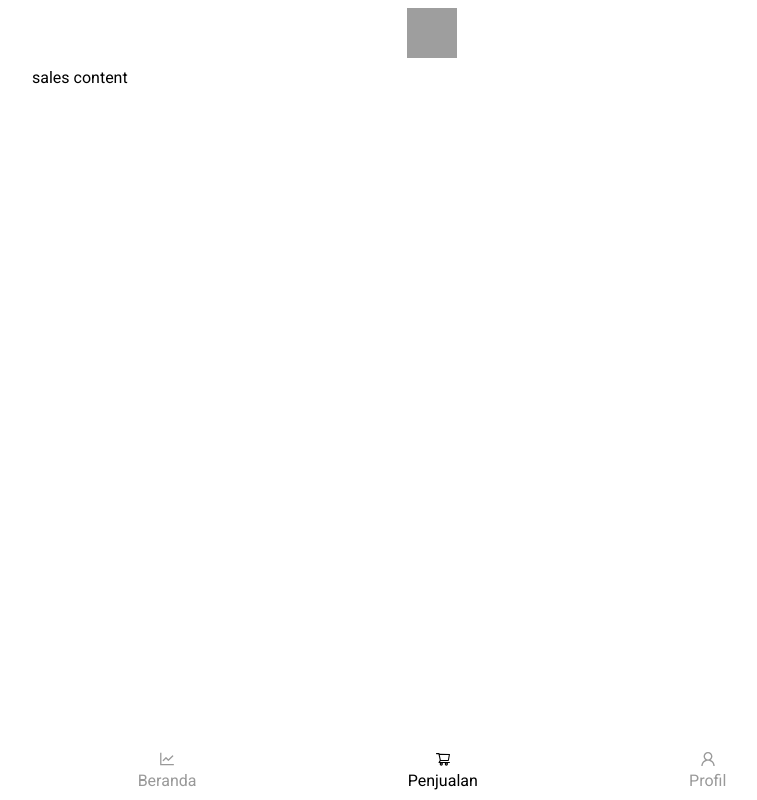
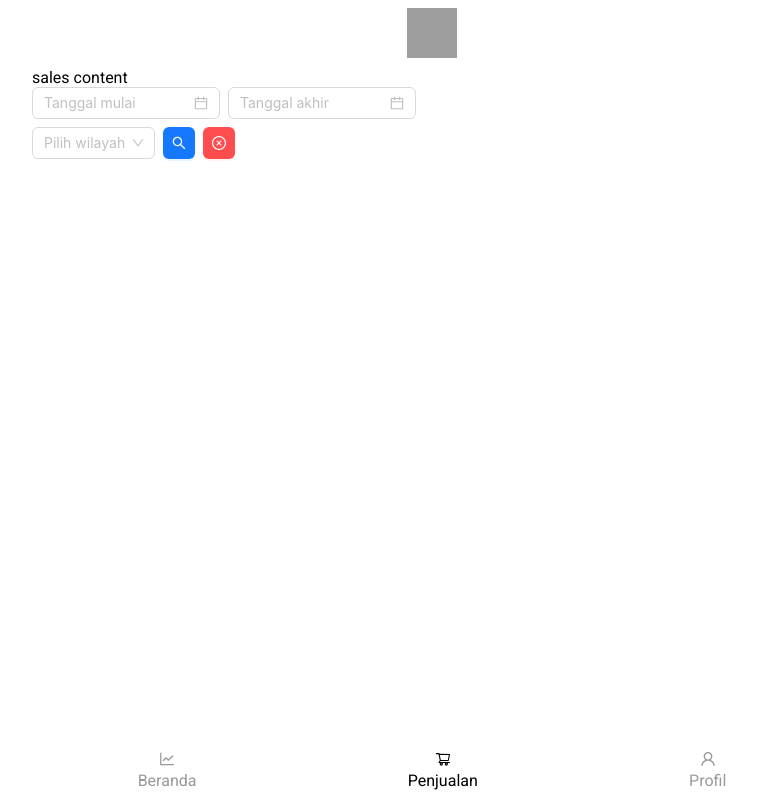
Before and after one commit to heruujoko/project-explorer, a Next.js app: page /dashboard/sales in a window 1280 px wide. Shown: the whole page, without its empty margins (208-965 px from the left). Built offline with nearby package versions, Linux system fonts and the light colour scheme; grey boxes are pictures that could not be loaded.

Commit message:
sales toolbar

```diff
--- a/common/helpers/numbers.ts
+++ b/common/helpers/numbers.ts
@@ -1,11 +1,11 @@
 export const priceFormat = (num: number): string => {
     try {
         const formatted = new Intl.NumberFormat('id-ID', { maximumSignificantDigits: 3 }).format(
-      num,
+            num
         );
 
         return `Rp. ${formatted}`;
     } catch (err) {
         return `-`;
     }
-}
+};
--- /dev/null
+++ b/feature/sales-toolbar/index.module.css
@@ -0,0 +1,10 @@
+.container {
+    display: flex;
+    flex-direction: column;
+    gap: 8px;
+
+    .row {
+        display: flex;
+        gap: 8px;
+    }
+}
--- /dev/null
+++ b/feature/sales-toolbar/index.tsx
@@ -0,0 +1,94 @@
+/* eslint-disable no-unused-vars */
+import React, { useState } from 'react';
+import { DatePicker, Select, Button } from 'antd';
+import { SearchOutlined, CloseCircleOutlined } from '@ant-design/icons';
+import css from './index.module.css';
+import dayjs from 'dayjs';
+
+interface ToolbarState {
+    startDate?: dayjs.Dayjs | null;
+    endDate?: dayjs.Dayjs | null;
+    region?: string;
+}
+
+interface SalesToolbarProp {
+    onChange: (state: ToolbarState) => void;
+    loading?: boolean;
+}
+
+const SalesToolbar: React.FC<SalesToolbarProp> = ({ onChange, loading }) => {
+    const [toolState, setToolState] = useState<ToolbarState>({});
+
+    const handleSearch = () => {
+        onChange(toolState);
+    };
+
+    return (
+        <div className={css.container}>
+            <div className={css.row}>
+                <DatePicker
+                    disabled={loading}
+                    value={toolState.startDate}
+                    placeholder="Tanggal mulai"
+                    onChange={(d) =>
+                        setToolState({
+                            ...toolState,
+                            startDate: d,
+                        })
+                    }
+                />
+                <DatePicker
+                    disabled={loading}
+                    value={toolState.endDate}
+                    placeholder="Tanggal akhir"
+                    onChange={(d) =>
+                        setToolState({
+                            ...toolState,
+                            endDate: d,
+                        })
+                    }
+                />
+            </div>
+            <div className={css.row}>
+                <Select
+                    disabled={loading}
+                    onChange={(r) =>
+                        setToolState({
+                            ...toolState,
+                            region: r,
+                        })
+                    }
+                    value={toolState.region}
+                    showSearch
+                    placeholder="Pilih wilayah"
+                    optionFilterProp="children"
+                    options={[
+                        {
+                            value: 'Balikpapan',
+                            label: 'Balikpapan',
+                        },
+                        {
+                            value: 'Samarinda',
+                            label: 'Samarinda',
+                        },
+                    ]}
+                />
+                <Button
+                    onClick={handleSearch}
+                    loading={loading}
+                    type="primary"
+                    icon={<SearchOutlined />}
+                />
+                <Button
+                    disabled={loading}
+                    danger
+                    type="primary"
+                    onClick={() => setToolState({})}
+                    icon={<CloseCircleOutlined />}
+                />
+            </div>
+        </div>
+    );
+};
+
+export default SalesToolbar;
--- a/package.json
+++ b/package.json
@@ -16,6 +16,7 @@
         "antd": "^5.10.2",
         "chart.js": "^4.4.0",
         "date-fns": "^2.30.0",
+        "dayjs": "^1.11.10",
         "next": "13.5.6",
         "next-pwa": "^5.6.0",
         "next-redux-wrapper": "^8.1.0",
--- a/src/pages/dashboard/index.tsx
+++ b/src/pages/dashboard/index.tsx
@@ -35,7 +35,8 @@ const DashboardPage = () => {
                     <h2>Penjualan Bulan</h2>
                     <SalesChart />
                 </div>
-                <br /><br />
+                <br />
+                <br />
                 <div>
                     <SalesItemInfo sales={mock[0]} />
                     <SalesItemInfo sales={mock[0]} />
--- a/src/pages/dashboard/sales.tsx
+++ b/src/pages/dashboard/sales.tsx
@@ -1,10 +1,12 @@
 import React from 'react';
 import DashboardLayout from './layout';
+import SalesToolbar from '@feature/sales-toolbar';
 
 const DashboardSalesPage = () => {
     return (
         <DashboardLayout>
             <div>sales content</div>
+            <SalesToolbar />
         </DashboardLayout>
     );
 };
```
Also changed, not shown: common/helpers/dates.ts (+5 -5 lines), 1 other file (tests, documents, lock files or other folders). Lines whose indentation alone changed are shown as unchanged.
